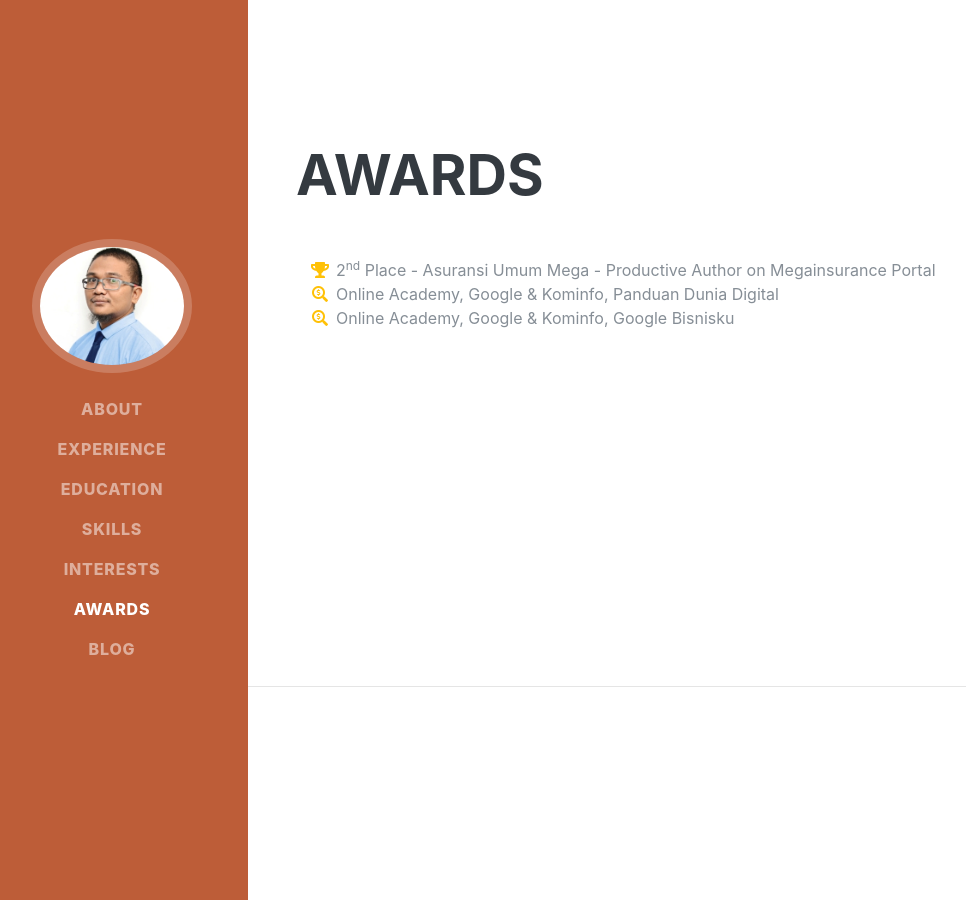
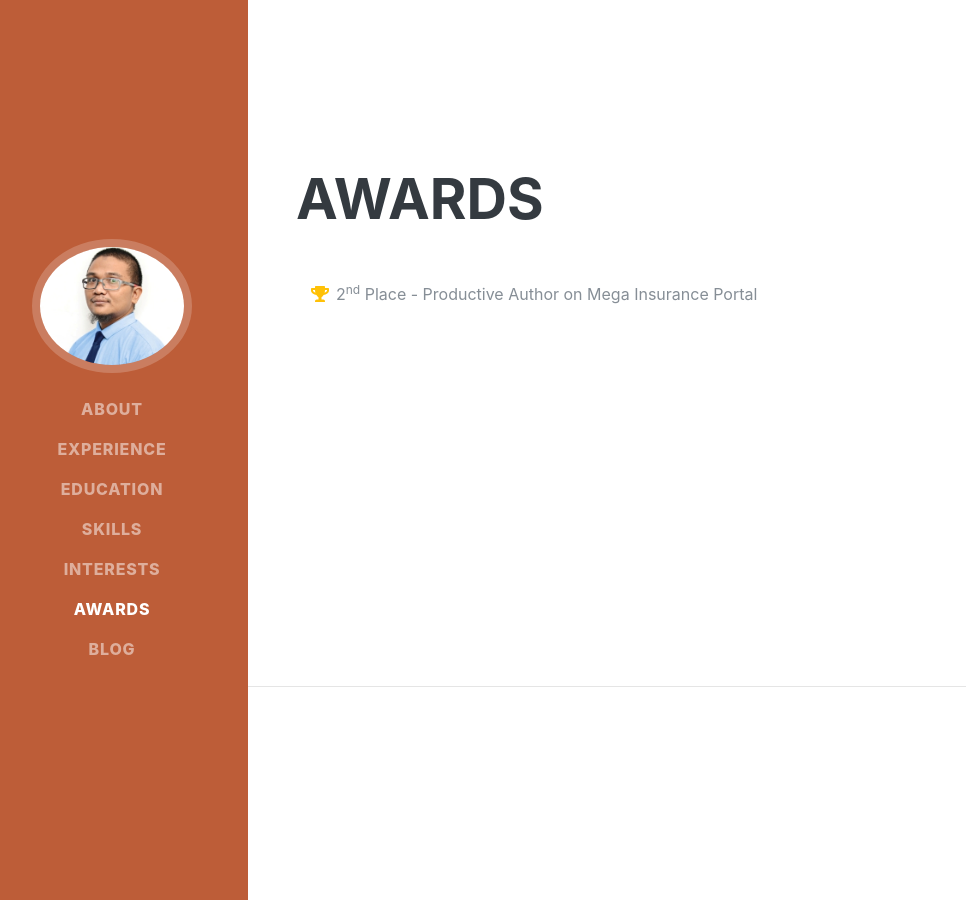
Before and after one commit to kandra-id/kandra-id.github-io, a Jekyll site: the page built from index.html, in a window 1280 px wide and 900 px high, scrolled down 4719 px. Shown: the whole window, without its empty margins (24-990 px from the left). Built offline with Jekyll 4.4.1, drawn with Linux system fonts in a browser that asks for light colours; some web fonts are replaced; some of the changed text lies outside the part shown.

Commit message:
Update default.html

```diff
--- a/_layouts/default.html
+++ b/_layouts/default.html
@@ -104,6 +104,8 @@
         <div class="resume-item d-flex flex-column flex-md-row justify-content-between">
           <div class="resume-content">
           <h3 class="mb-0">Online Academy, Google &amp; Kominfo, Digital Entrepreneurship Kelas Umum</h3>
+            <div class="subheading mb-3">Panduan Dunia Digital</div>
+            <div class="subheading mb-3">Google Untuk Bisnismu</div>
           </div>
           <div class="resume-date text-md-right">
           <span class="text-primary">Juli 2020</span>
@@ -165,15 +167,7 @@
           <li>
             <i class="fa-li fa fa-trophy text-warning"></i>
             2<sup>nd</sup>
-            Place - Asuransi Umum Mega -  Productive Author on Megainsurance Portal
-          </li>
-          <li>
-            <i class="fa-li fas fa-search-dollar text-warning"></i>
-            Online Academy, Google &amp; Kominfo, Panduan Dunia Digital
-          </li>
-          <li>
-            <i class="fa-li fas fa-search-dollar text-warning"></i>
-            Online Academy, Google &amp; Kominfo, Google Bisnisku
+            Place - Productive Author on Mega Insurance Portal
           </li>
         </ul>
       </div>
```
